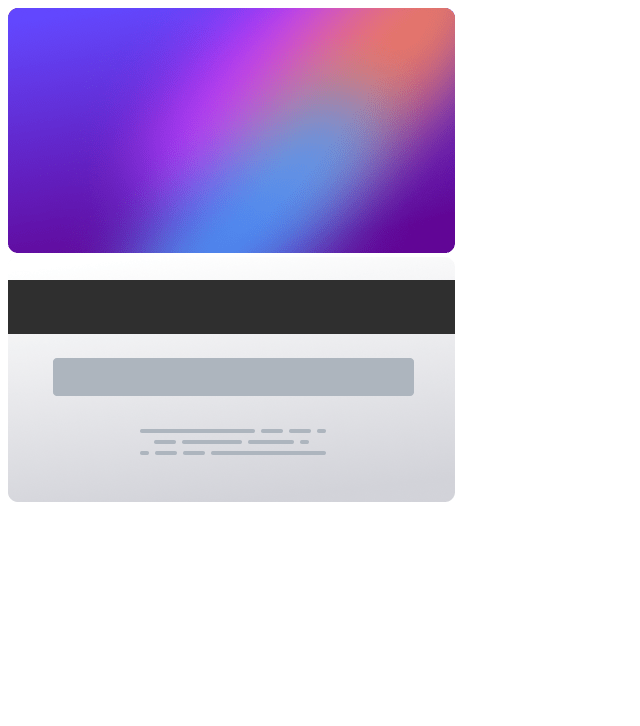
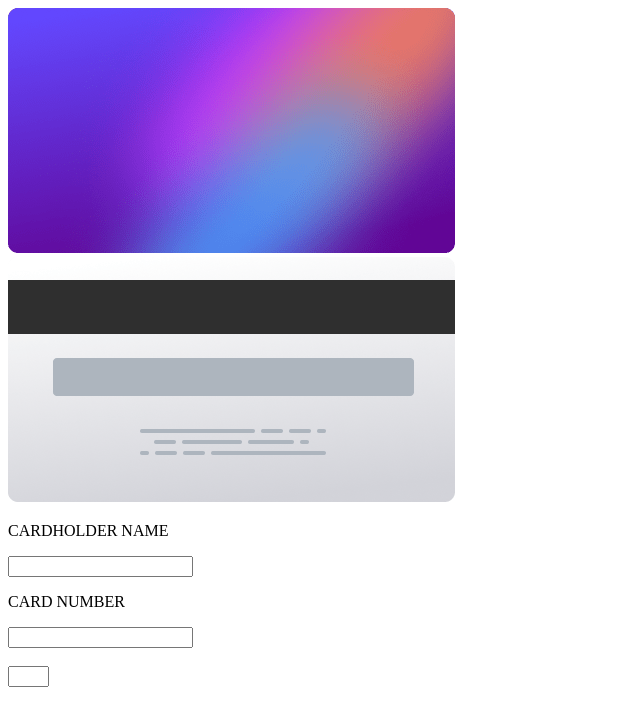
Before and after one commit to Michuxx/Challenge2, a React (Vite) app in the folder challenge2/: page / in a window 1280 px wide. Shown: the top 726 px of the page, without its empty margins (0-640 px from the left). Built offline with nearby package versions, Linux system fonts and the light colour scheme.

Commit message:
added some divs and inputs

```diff
--- a/challenge2/src/App.jsx
+++ b/challenge2/src/App.jsx
@@ -6,15 +6,26 @@ import CardBack from './images/bg-card-back.png';
 function App(){
   return (
       <div className="container">
-        <div className="credits-images-side">
-          <div className='front-card'>
-           <img src={CardFront} alt="" />
+        <div className='credit-site'>
+          <div className="credits-images-side">
+            <div className='front-card'>
+            <img src={CardFront} alt="" />
+            </div>
+            <div className='back-card'>
+              <img src={CardBack} alt="" />
+            </div>
           </div>
-          <div className='back-card'>
-            <img src={CardBack} alt="" />
+          <div className="user-form-side">
+              <p>CARDHOLDER NAME</p>
+              <input type="text" name="" className="" />
+              <br />
+              <p>CARD NUMBER</p>
+              <input type="text" name="" className="" />
+              <br /><br />
+              <input type="text" name="" id="" size="2"/>
+
           </div>
         </div>
-        <div className="user-form-side"></div>
       </div>
   );
   }
```
